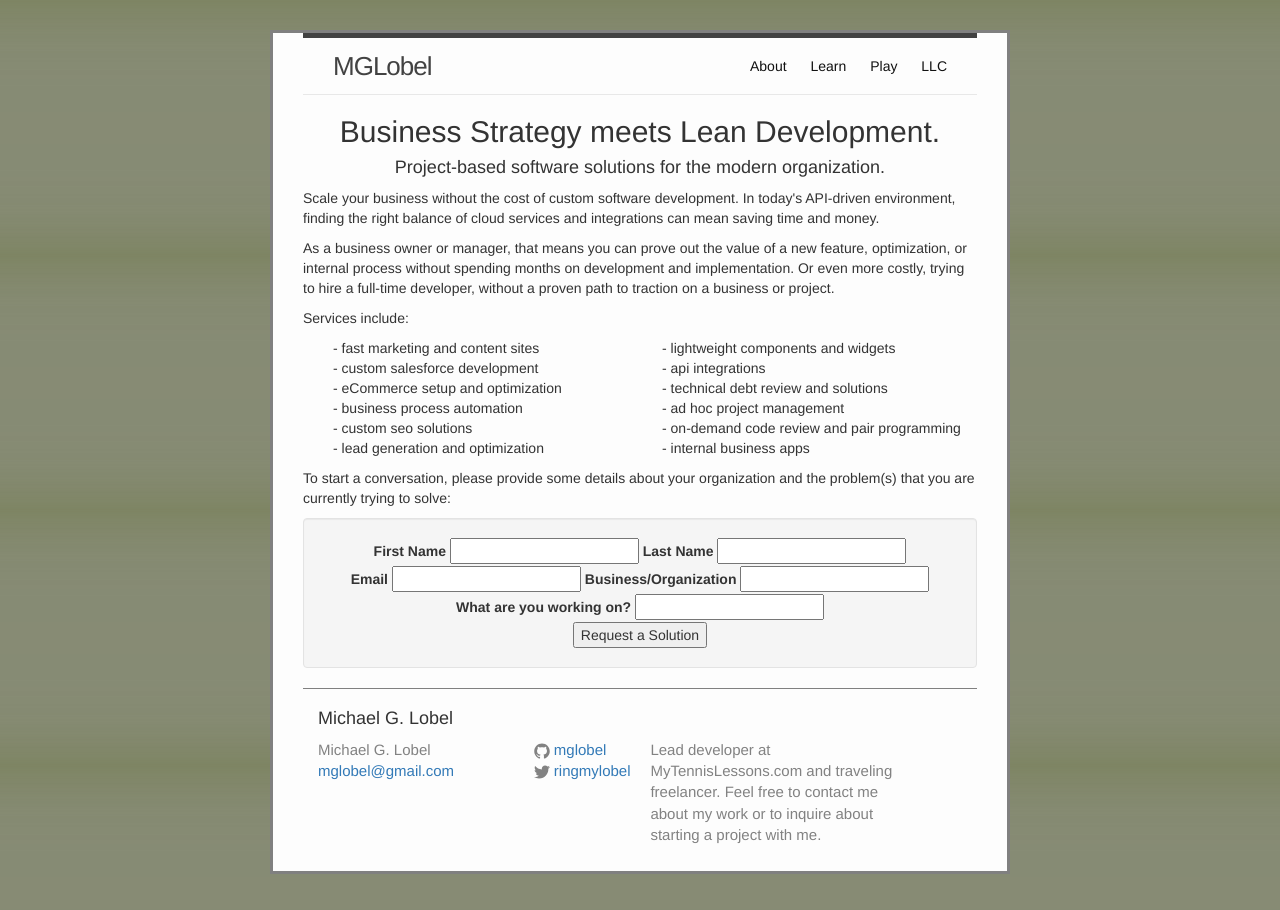
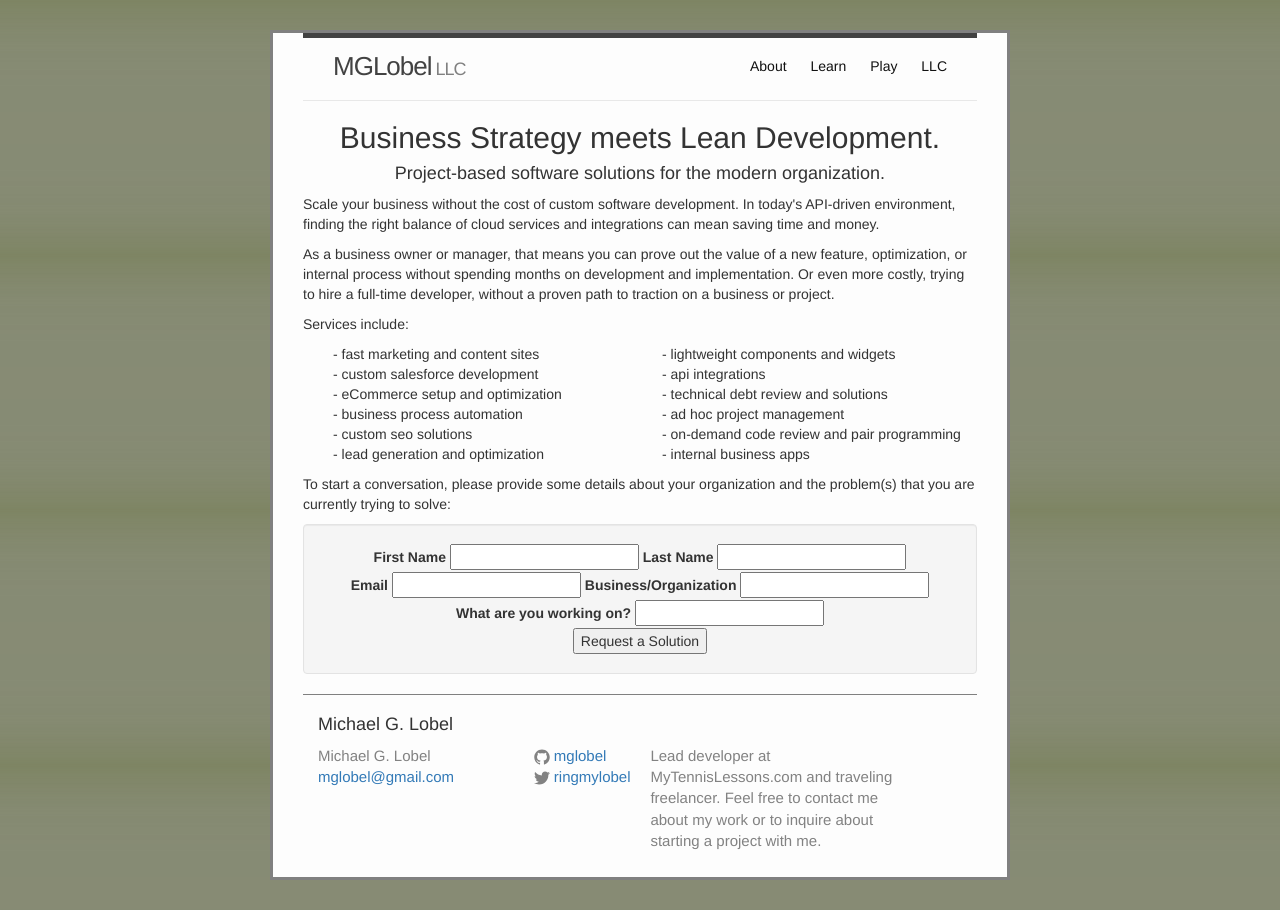
Before and after one commit to mglobel/mglobel, a Jekyll site: the page built from llc/index.html, in a window 1280 px wide. Built offline with Jekyll 4.4.1, drawn with Linux system fonts in a browser that asks for light colours; nearby versions of some CDN libraries.

Commit message:
conditional llc header

```diff
--- a/_includes/header.html
+++ b/_includes/header.html
@@ -1,8 +1,12 @@
 <header class="site-header">
 
   <div class="wrapper">
-
-    <a class="site-title" href="{{ site.baseurl }}/">{{ site.logo }}</a>
+    <span class="site-logo">
+      <a class="site-title" href="{{ site.baseurl }}/">{{ site.logo }}</a>
+      {% if page.permalink == '/llc/' %}
+        <span>LLC</span>
+      {% endif %}
+    </span>
 
     <nav class="site-nav">
       <a href="#" class="menu-icon">
--- a/_sass/_layout.scss
+++ b/_sass/_layout.scss
@@ -26,6 +26,17 @@
 
   li:before {
     content: " - ";
+  }
+}
+
+.site-logo {
+  span {
+    font-size: 18px;
+    line-height: 62px;
+    letter-spacing: -1px;
+    margin-left: 4px;
+    margin-bottom: 0;
+    color: grey;
   }
 }
 
```
